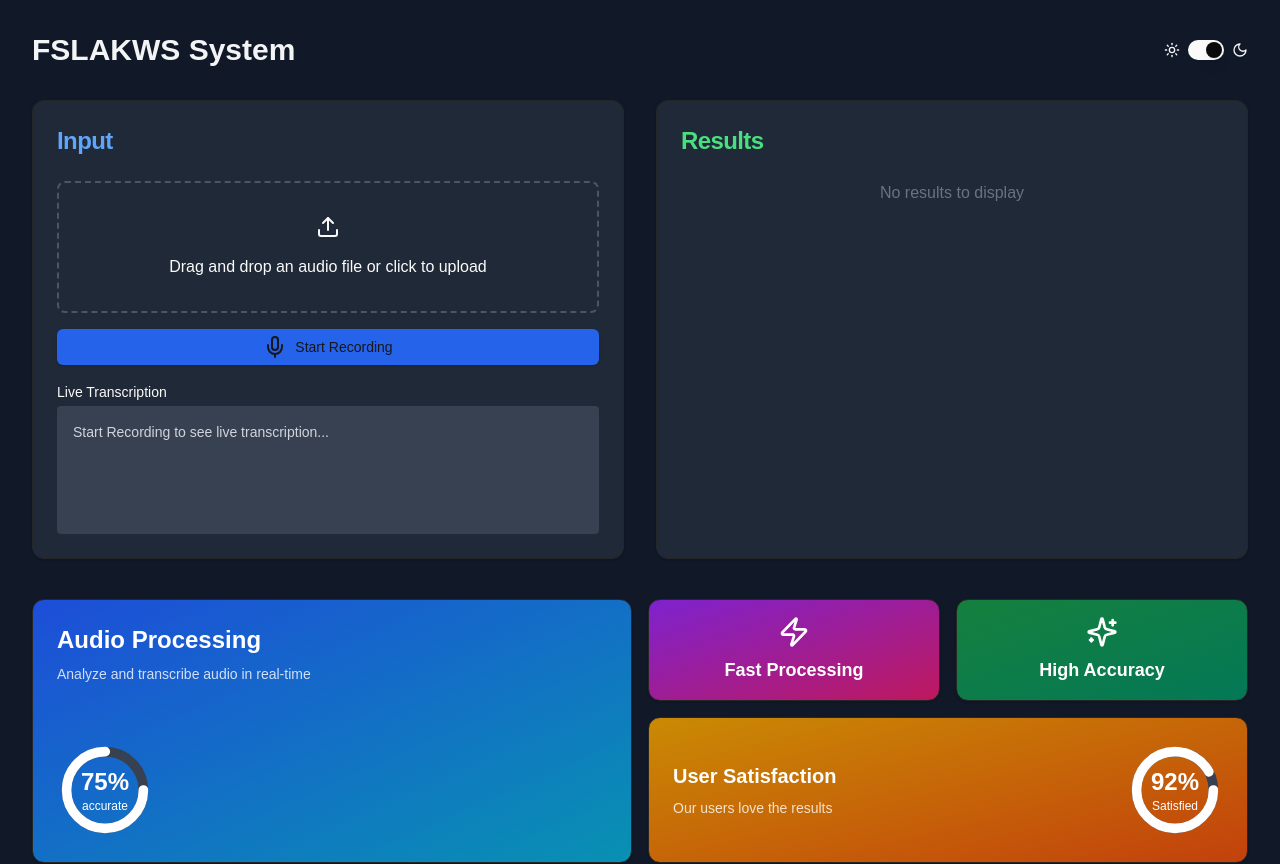
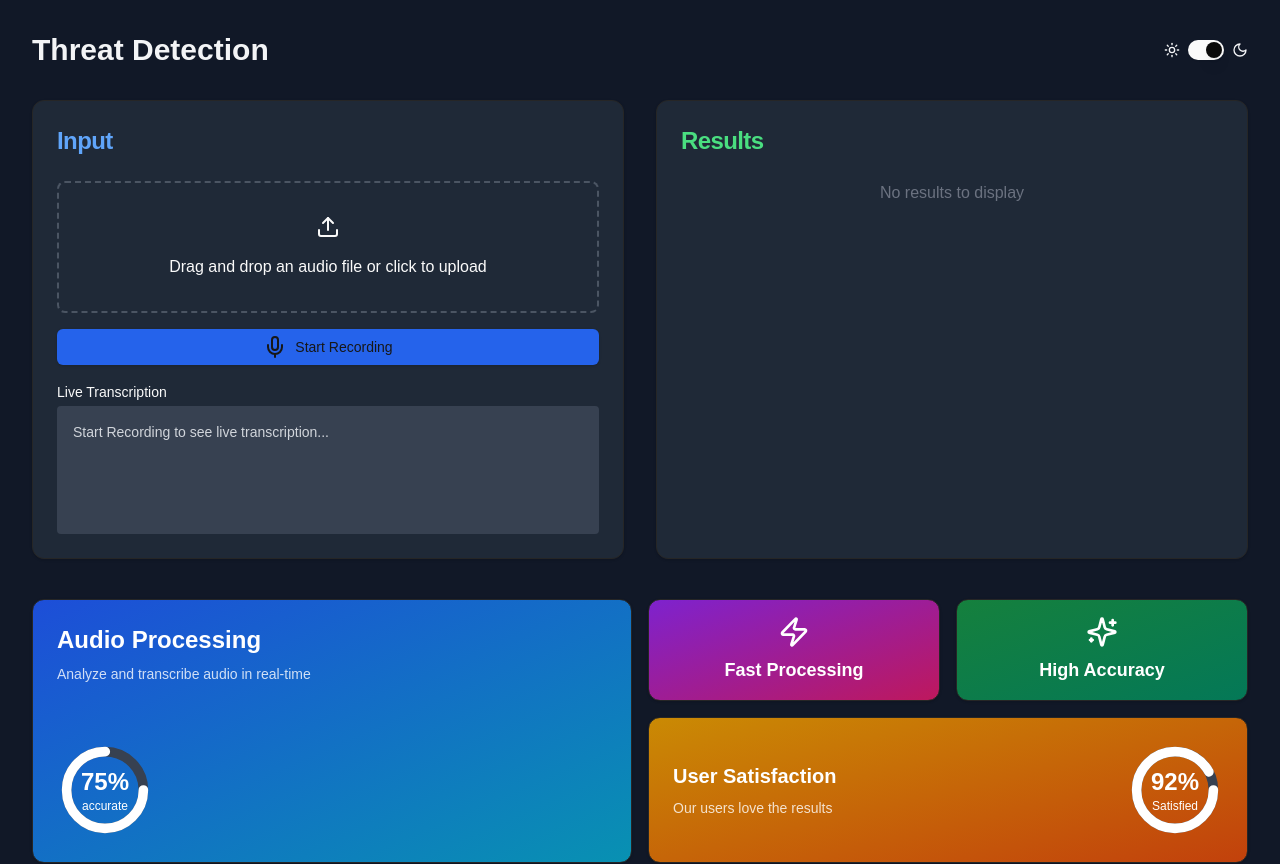
Before and after one commit to DibyashaktiMoharana/SIH-Frontend, a Next.js app: page / in a window 1280 px wide. Shown: the top 864 px of the page. Built offline with nearby package versions, Linux system fonts and the light colour scheme.

Commit message:
Update fslakws-interface.tsx

```diff
--- a/components/fslakws-interface.tsx
+++ b/components/fslakws-interface.tsx
@@ -190,7 +190,7 @@
   return (
     <div className={`min-h-screen ${isDarkMode ? 'dark bg-gray-900 text-gray-100' : 'bg-gray-100 text-gray-900'} p-8 transition-colors duration-200`}>
       <div className="flex justify-between items-center mb-8">
-        <h1 className="text-3xl font-bold">FSLAKWS System</h1>
+        <h1 className="text-3xl font-bold">Threat Detection</h1>
         <div className="flex items-center space-x-2">
           <Sun className="h-4 w-4" />
           <Switch checked={isDarkMode} onCheckedChange={setIsDarkMode} />
```
